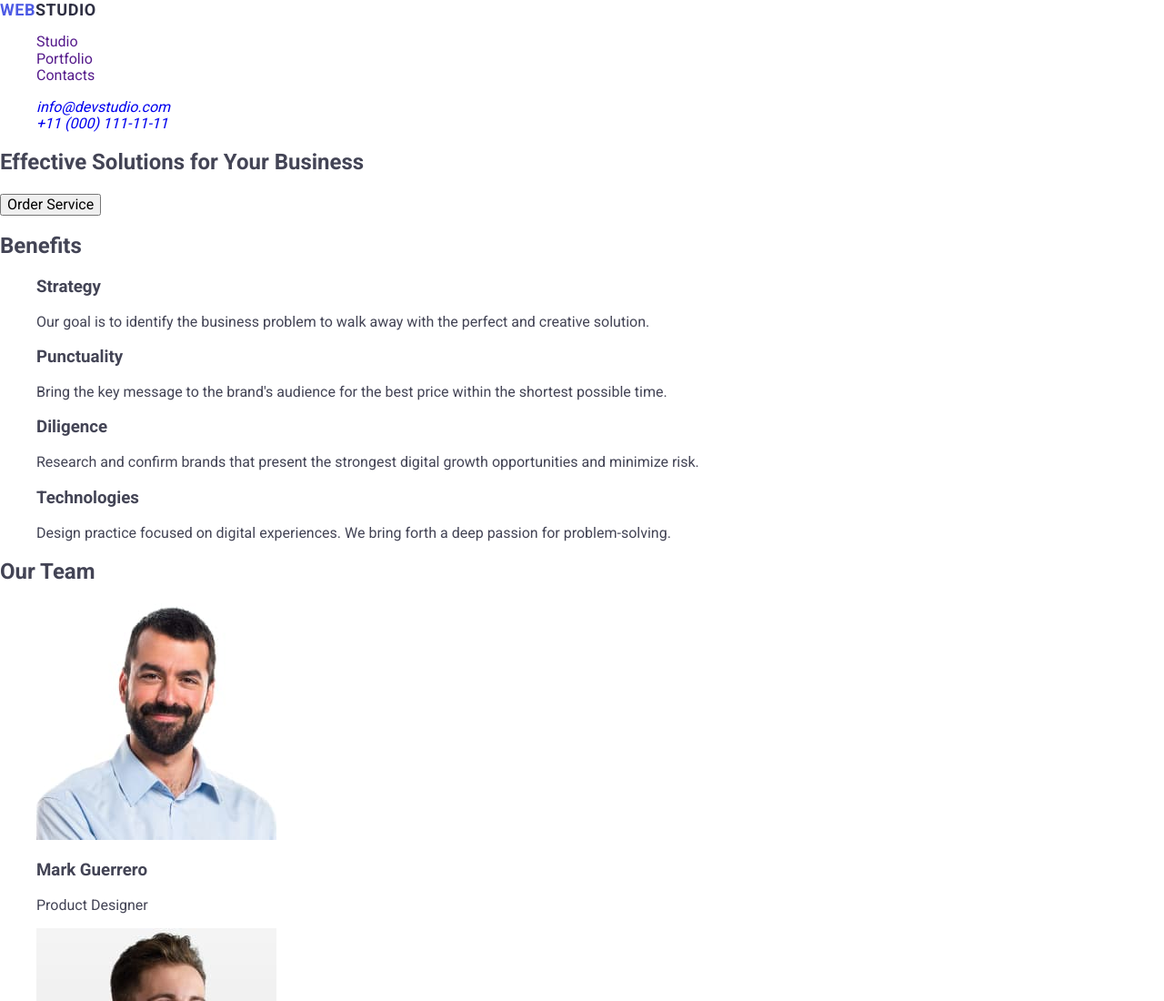
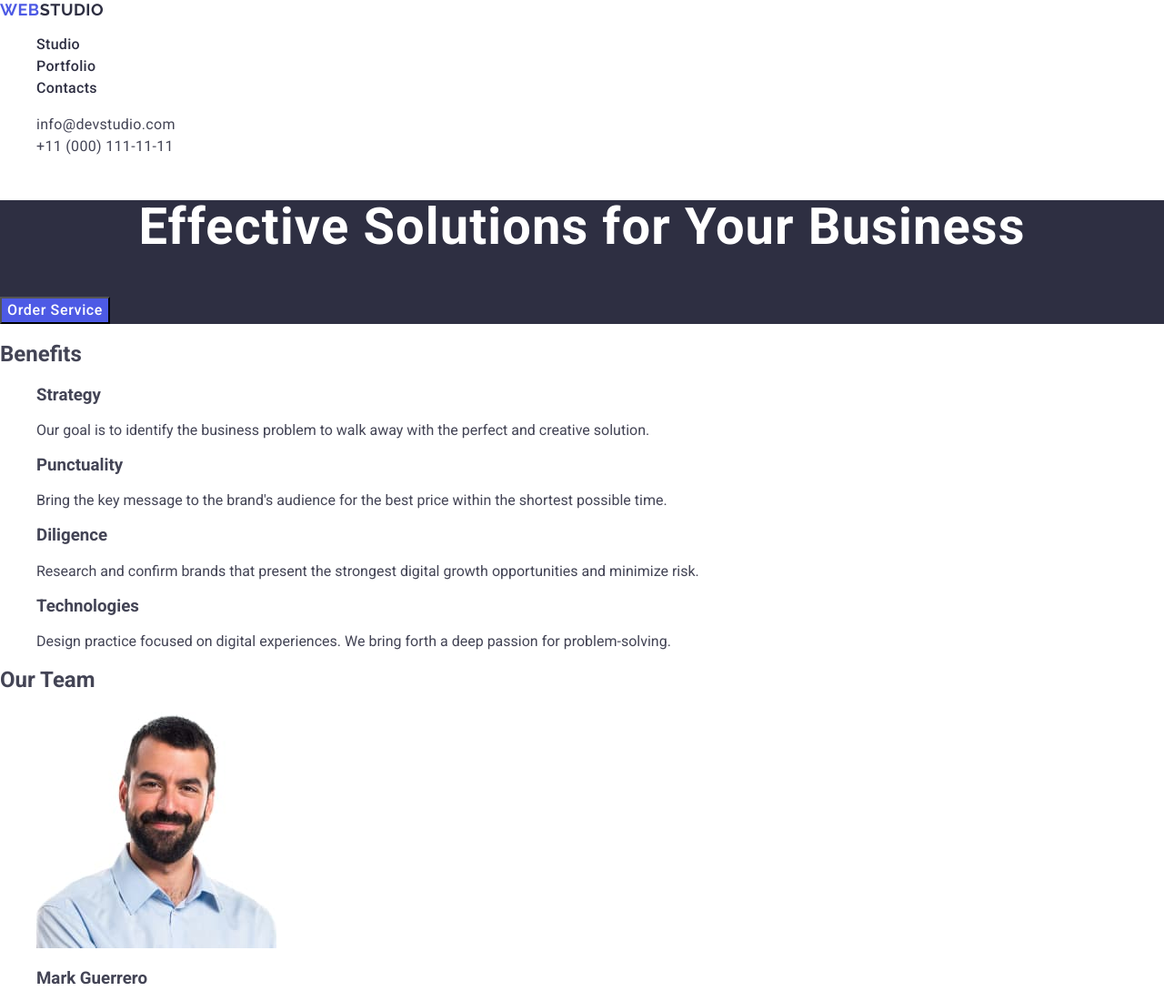
Before and after one commit to valentyna88/goit-markup-hw-02, a plain HTML site: page index.html in a window 1280 px wide. Shown: the top 1100 px of the page at 91% size. Drawn offline with nearby package versions, Linux system fonts and the light colour scheme.

Commit message:
Update styles.css

```diff
--- a/css/styles.css
+++ b/css/styles.css
@@ -14,9 +14,10 @@ ul {
 }
 
 .logo {
+  font-family: 'Raleway', sans-serif;
   font-weight: 700;
     font-size: 18px;
-    line-height: 1.16667;
+    line-height: 1.17;
     letter-spacing: 0.03em;
     text-transform: uppercase;
     color: #4d5ae5;
@@ -25,3 +26,53 @@ ul {
 .logo-part {
   color: #2e2f42;
 }
+
+.nav-link {
+  font-weight: 500;
+    font-size: 16px;
+    line-height: 1.5;
+    letter-spacing: 0.02em;
+    color: #2e2f42;
+}
+
+.nav-link:hover,
+.nav-link:focus {
+  color: #404bbf;
+}
+
+.address-link {
+  font-size: 16px;
+  line-height: 1.5;
+  letter-spacing: 0.02em;
+  color: #434455;
+}
+
+.address {
+  font-style: normal;
+}
+
+.address-link:hover,
+.address-link:focus {
+  color: #404bbf;
+}
+
+.hero {
+  background-color: #2e2f42;
+}
+
+.hero-title {
+  font-weight: 700;
+    font-size: 56px;
+    line-height: 1.07;
+    letter-spacing: 0.02em;
+    text-align: center;
+    color: #fff;
+}
+
+.hero-button {
+  background-color: #4d5ae5;
+  font-weight: 500;
+    line-height: 1.5;
+    letter-spacing: 0.04em;
+    color: #fff;
+}
```
